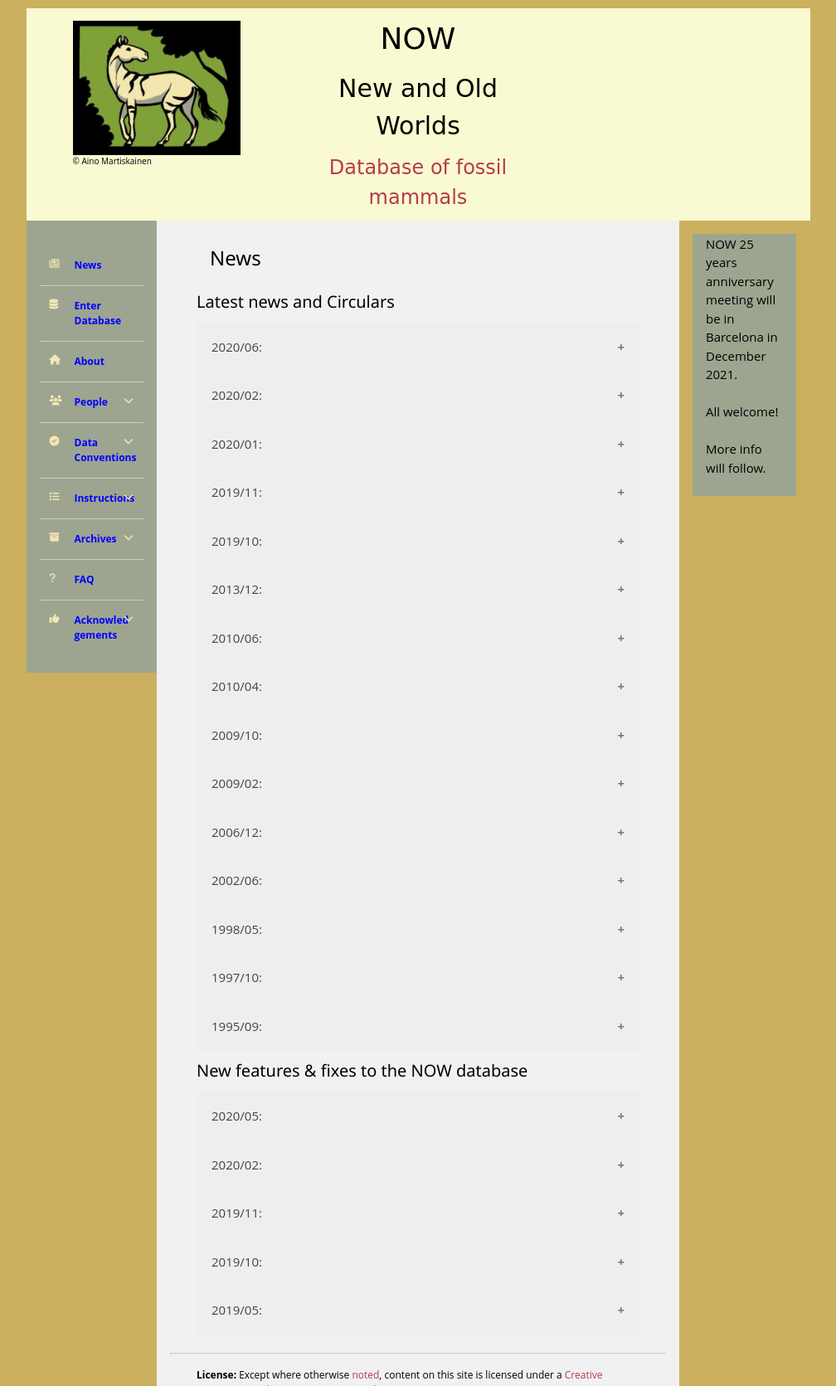
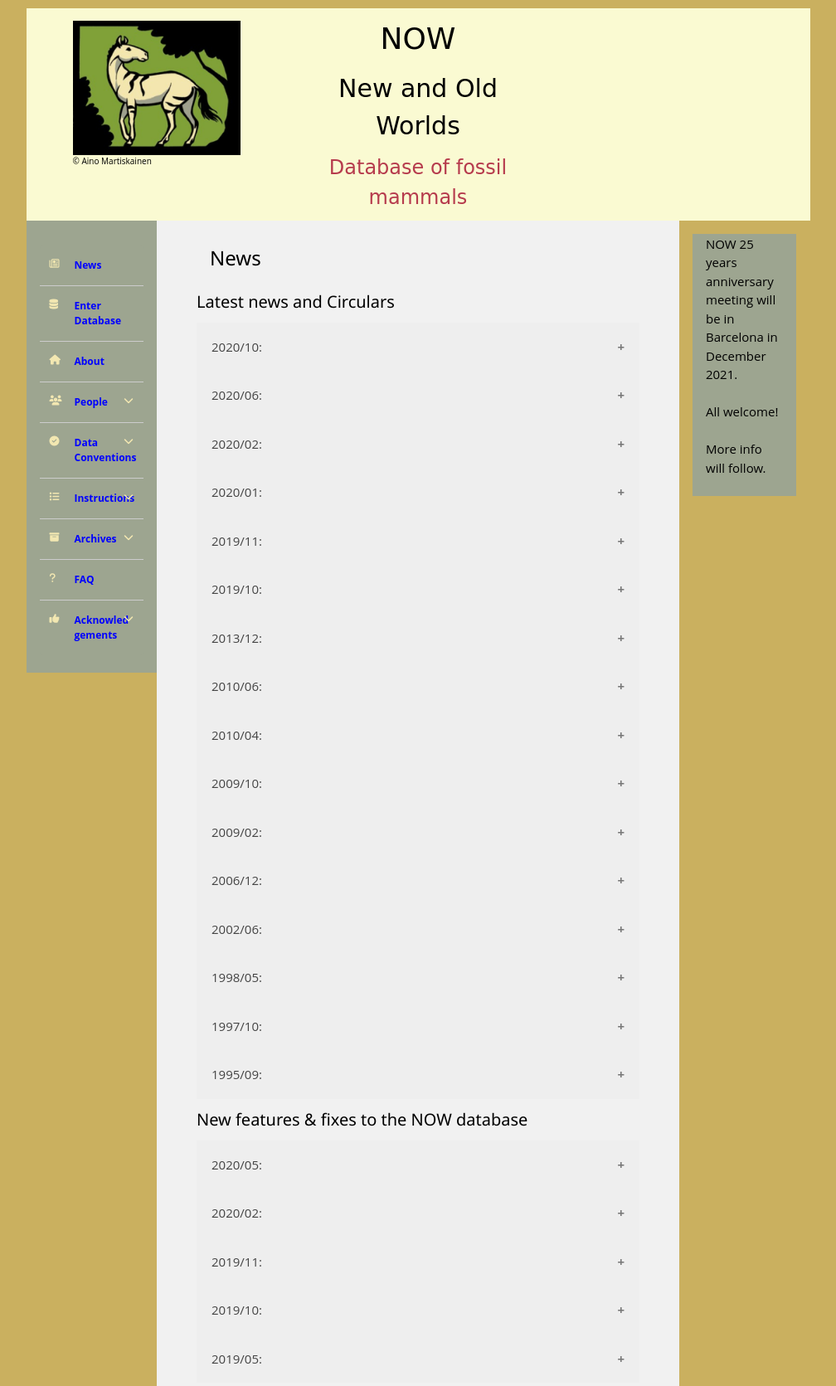
Before and after one commit to karilint/new_and_old_worlds, a Django app: template now/templates/news.html in a window 1280 px wide. Shown: the top 1671 px of the page at 83% size, without its empty margins (136-1144 px from the left). Run offline with Django 3.2, Linux system fonts and the light colour scheme; the template is opened without the code that fills it, so the values that code supplies are empty; some libraries are stand-ins or nearby versions.

Commit message:
NOW Circular 3/2020

```diff
--- a/now/templates/news.html
+++ b/now/templates/news.html
@@ -55,6 +55,13 @@ NOW - Fossil Mammal Database - News
                 <h3>News</h3>
               </header>
               <h4>Latest news and Circulars</h4>
+              <button class="collapsible">2020/10:</button>
+              <div class="content">
+                <ul class="w3-ul">
+                  <li>October 25, 2020:<a href="{% static "now/circulars/NOW_circular_2020_3.pdf" %}" target="_blank"> [PDF]</a></li>
+                  <li>NOW DOI is getting closer, Curation update</li>
+                </ul>
+              </div>
               <button class="collapsible">2020/06:</button>
               <div class="content">
                 <ul class="w3-ul">
```
Also changed, not shown: 1 other file.
